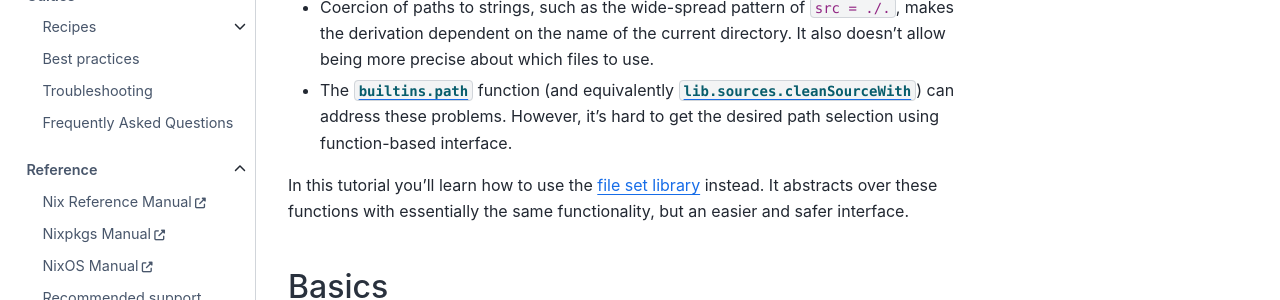
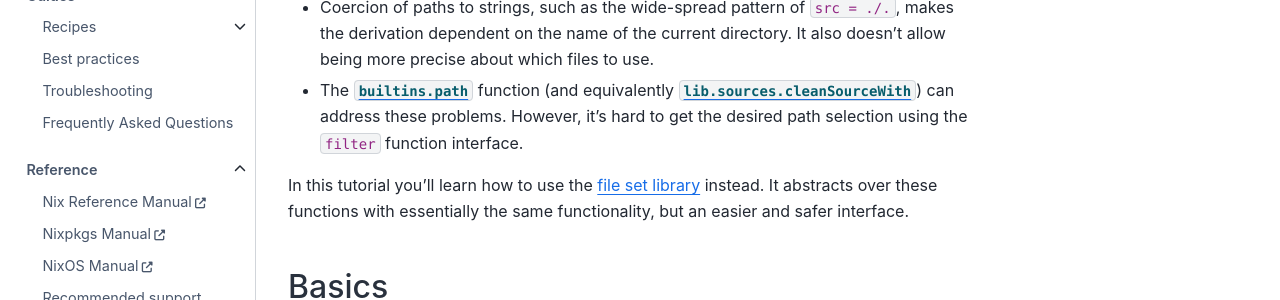
Before and after one commit to NixOS/nix.dev, a Sphinx documentation site: the page built from source/tutorials/file-sets.md, in a window 1280 px wide and 900 px high. Shown: the part 357-657 px from the top of the window. Built offline with Sphinx 7.4.7 and the Sphinx Book theme 1.1.4, drawn with Linux system fonts in a browser that asks for light colours.

Commit message:
Update source/tutorials/file-sets.md

```diff
--- a/source/tutorials/file-sets.md
+++ b/source/tutorials/file-sets.md
@@ -21,7 +21,7 @@ Using these features directly can be tricky however:
 - The [`builtins.path`](https://nixos.org/manual/nix/stable/language/builtins.html#builtins-path) function
   (and equivalently [`lib.sources.cleanSourceWith`](https://nixos.org/manual/nixpkgs/stable/#function-library-lib.sources.cleanSourceWith))
   can address these problems.
-  However, it's hard to get the desired path selection using function-based interface.
+  However, it's hard to get the desired path selection using the `filter` function interface.
 
 In this tutorial you'll learn how to use the [file set library](https://nixos.org/manual/nixpkgs/unstable/#sec-functions-library-fileset) instead.
 It abstracts over these functions with essentially the same functionality,
```
